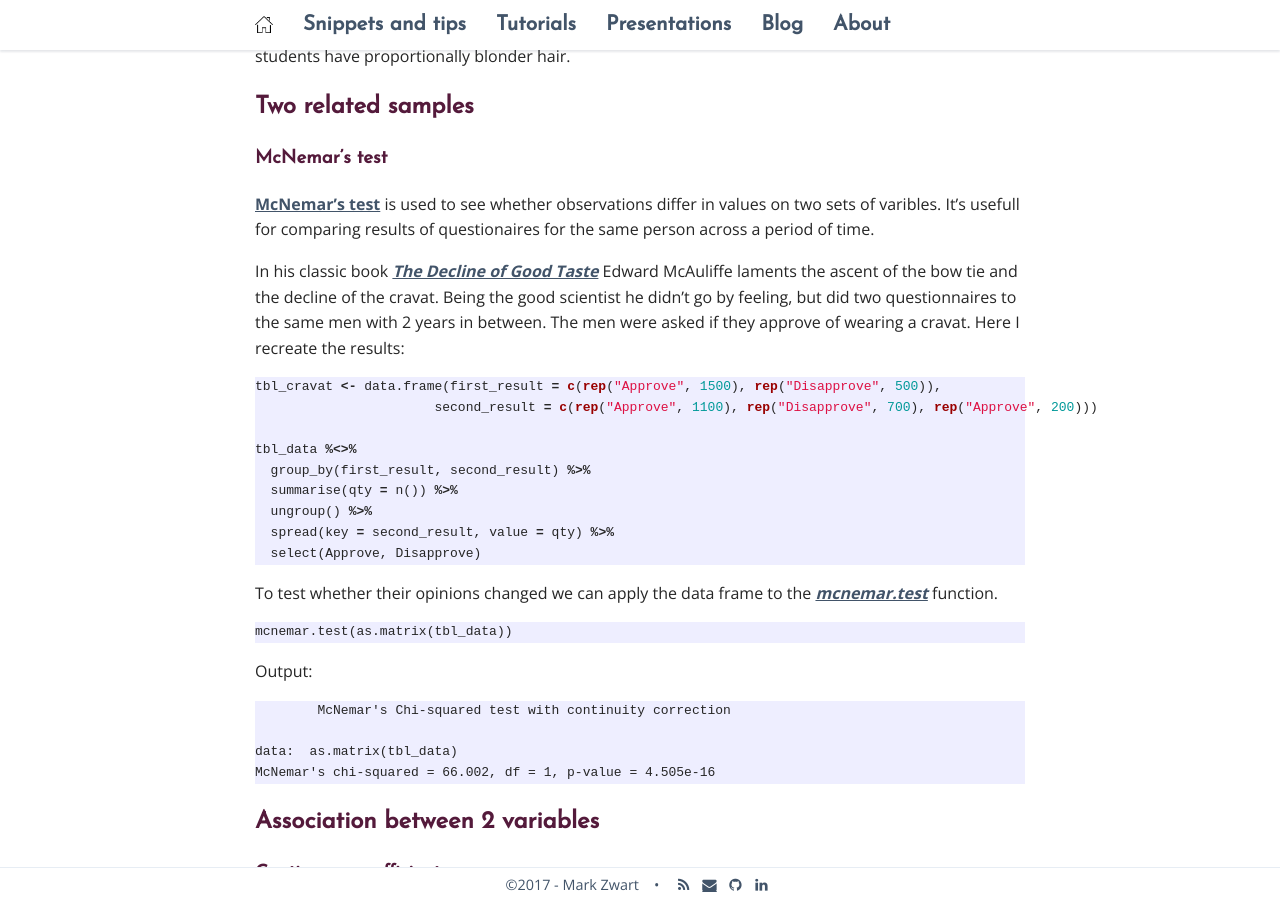
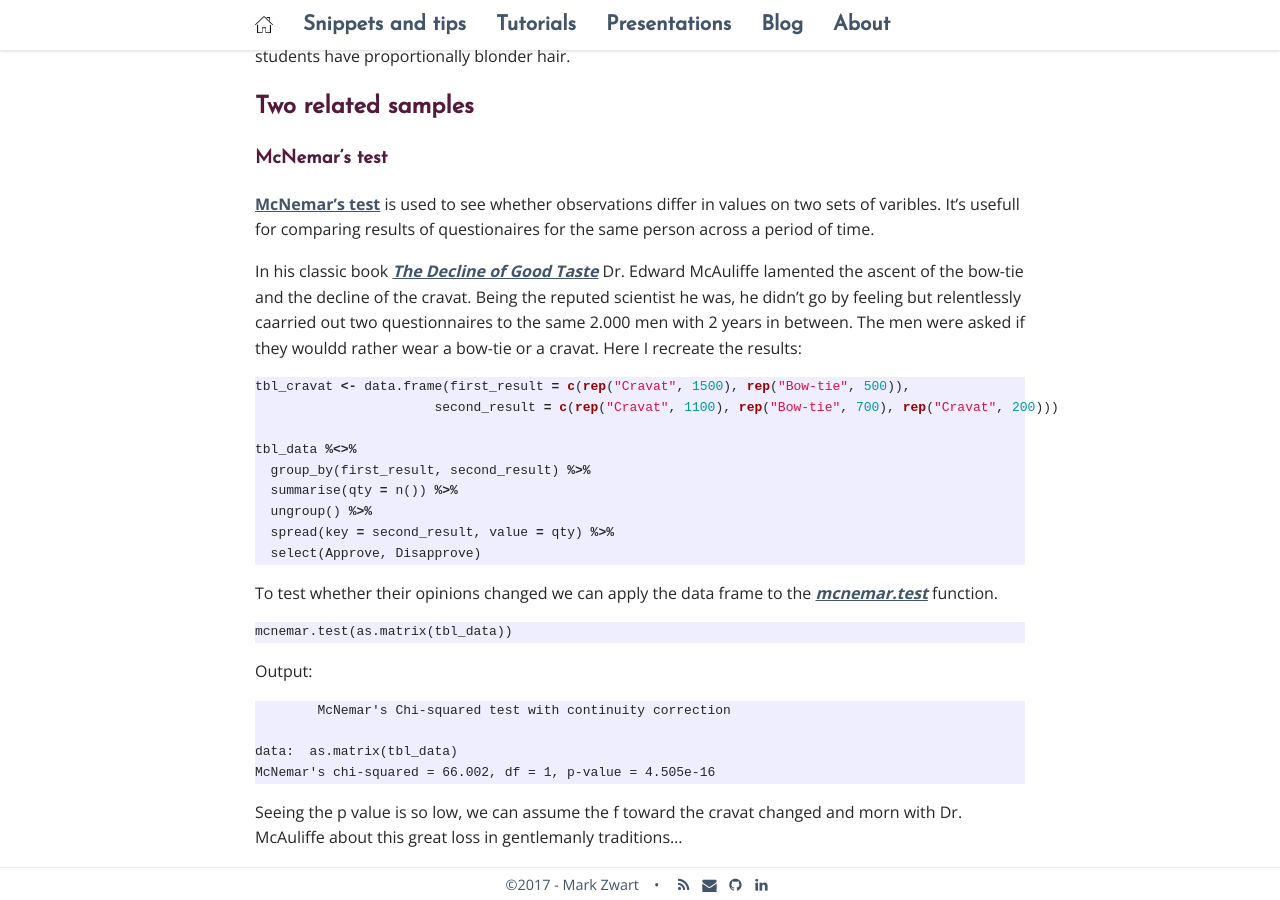
Before and after one commit to mark-me/mark-me.github.io, a Jekyll site: the page built from _pages/tutorials/statistical-tests/statistical-tests.md, in a window 1280 px wide and 900 px high, scrolled down 6082 px. Built offline with Jekyll 4.4.1, drawn with Linux system fonts in a browser that asks for light colours; nearby versions of some CDN libraries; comment, search, counter and statistics services are not loaded.

Commit message:
Update statistical-tests.md

````diff
--- a/_pages/tutorials/statistical-tests/statistical-tests.md
+++ b/_pages/tutorials/statistical-tests/statistical-tests.md
@@ -204,10 +204,10 @@ The p value is below 0.05 and tells us that there is a difference in hair color
 
 **[McNemar's test](https://en.wikipedia.org/wiki/McNemar%27s_test)** is used to see whether observations differ in values on two sets of varibles. It's usefull for comparing results of questionaires for the same person across a period of time.
 
-In his classic book _[The Decline of Good Taste](https://www.gutenberg.org/ebooks/search/?query=The+decline+of+good+taste)_ Edward McAuliffe laments the ascent of the bow tie and the decline of the cravat. Being the good scientist he didn't go by feeling, but did two questionnaires to the same men with 2 years in between. The men were asked if they approve of wearing a cravat. Here I recreate the results:
+In his classic book _[The Decline of Good Taste](https://www.gutenberg.org/ebooks/search/?query=The+decline+of+good+taste)_ Dr. Edward McAuliffe lamented the ascent of the bow-tie and the decline of the cravat. Being the reputed scientist he was, he didn't go by feeling but relentlessly caarried out two questionnaires to the same 2.000 men with 2 years in between. The men were asked if they wouldd rather wear a bow-tie or a cravat. Here I recreate the results:
 ```r
-tbl_cravat <- data.frame(first_result = c(rep("Approve", 1500), rep("Disapprove", 500)),
-                       second_result = c(rep("Approve", 1100), rep("Disapprove", 700), rep("Approve", 200)))
+tbl_cravat <- data.frame(first_result = c(rep("Cravat", 1500), rep("Bow-tie", 500)),
+                       second_result = c(rep("Cravat", 1100), rep("Bow-tie", 700), rep("Cravat", 200)))
 
 tbl_data %<>%
   group_by(first_result, second_result) %>%
@@ -227,7 +227,7 @@ Output:
 data:  as.matrix(tbl_data)
 McNemar's chi-squared = 66.002, df = 1, p-value = 4.505e-16
 ```
-
+Seeing the p value is so low, we can assume the f toward the cravat changed and morn with Dr. McAuliffe about this great loss in gentlemanly traditions...
 
 ## Association between 2 variables
 
````
